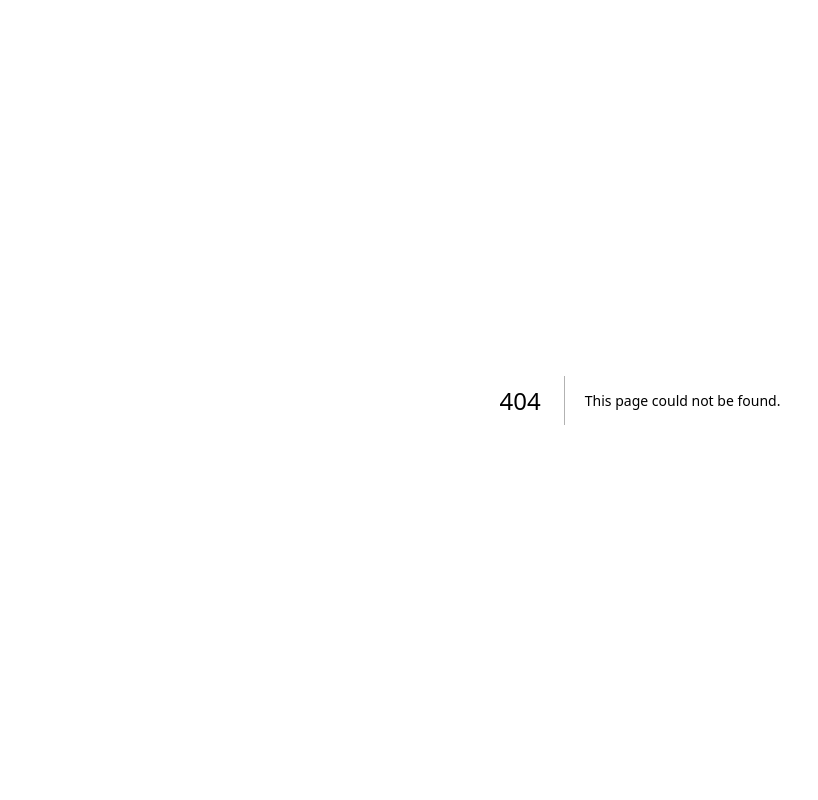
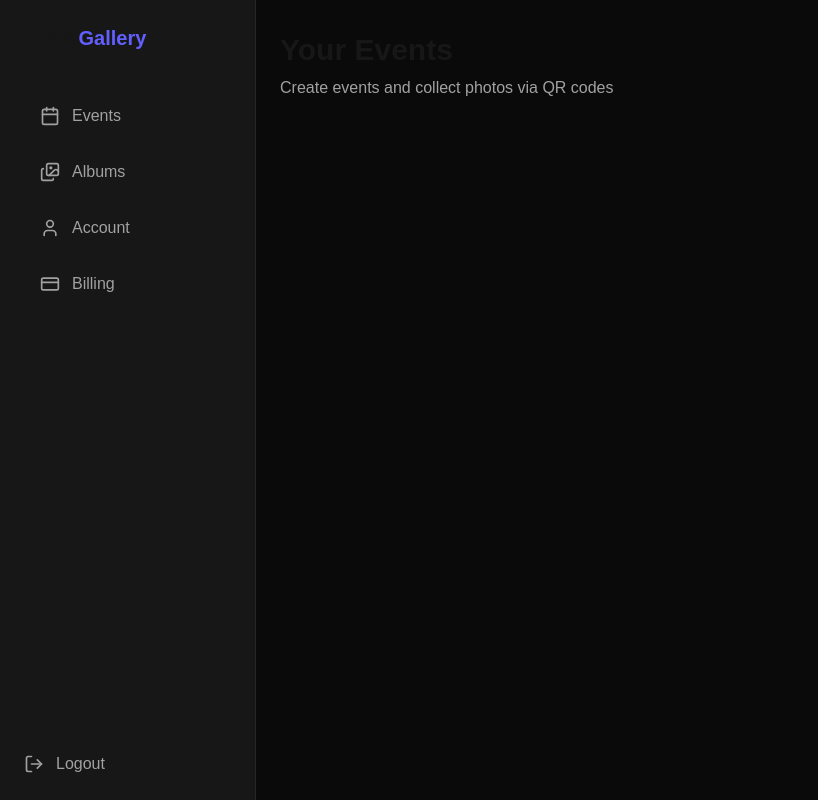
Before and after one commit to rutbirhanu/Photo_Collection_Platform, a Next.js app in the folder Frontend/photo_album/: page /dashboard in a window 1280 px wide. Before the commit this address had no page. Shown: the whole page, without its empty margins (0-818 px from the left). Built offline with nearby package versions, Linux system fonts and the light colour scheme.

Commit message:
Add album and event pages

```diff
--- a/Frontend/photo_album/src/app/dashboard/album/page.tsx
+++ b/Frontend/photo_album/src/app/dashboard/album/page.tsx
@@ -0,0 +1,73 @@
+"use client";
+
+import { useEffect, useState } from "react";
+import { ImageSquare, X } from "lucide-react";
+
+interface Photo {
+  id: string;
+  secureUrl: string;
+  cloudinaryId: string;
+}
+
+interface Album {
+  id: string;
+  name: string;
+  photos: Photo[];
+}
+
+export default function AlbumPage({ params }: { params: { albumId: string } }) {
+  const { albumId } = params;
+
+  const [album, setAlbum] = useState<Album | null>(null);
+  const [loading, setLoading] = useState(true);
+
+  useEffect(() => {
+    const fetchAlbum = async () => {
+      try {
+        const res = await fetch(`${process.env.NEXT_PUBLIC_API_URL}/albums/${albumId}`);
+        const data = await res.json();
+        setAlbum(data);
+      } catch (err) {
+        console.error(err);
+      } finally {
+        setLoading(false);
+      }
+    };
+
+    fetchAlbum();
+  }, [albumId]);
+
+  if (loading) return <p className="text-neutral-400 text-center">Loading...</p>;
+  if (!album) return <p className="text-neutral-400 text-center">Album not found</p>;
+
+  return (
+    <div className="min-h-screen bg-neutral-950 p-6">
+      <h1 className="text-2xl font-bold mb-4">{album.name}</h1>
+      {album.photos.length === 0 ? (
+        <p className="text-neutral-400">No photos uploaded yet.</p>
+      ) : (
+        <div className="grid sm:grid-cols-2 md:grid-cols-3 lg:grid-cols-4 gap-4">
+          {album.photos.map((photo) => (
+            <div
+              key={photo.id}
+              className="relative rounded-lg overflow-hidden group border border-neutral-800"
+            >
+              <img
+                src={photo.secureUrl}
+                alt="Uploaded"
+                className="w-full h-48 object-cover"
+              />
+              {/* Optional: remove button */}
+              <button
+                className="absolute top-1 right-1 bg-black/50 p-1 rounded-full opacity-0 group-hover:opacity-100 transition"
+                // onClick={() => handleDelete(photo.id)}
+              >
+                <X className="w-4 h-4 text-white" />
+              </button>
+            </div>
+          ))}
+        </div>
+      )}
+    </div>
+  );
+}
--- a/Frontend/photo_album/src/app/dashboard/event/page.tsx
+++ b/Frontend/photo_album/src/app/dashboard/event/page.tsx
@@ -0,0 +1,91 @@
+"use client";
+
+import { Plus, QrCode, Images, Calendar } from "lucide-react";
+
+const mockEvents = [
+  {
+    id: "1",
+    name: "John & Sarah Wedding",
+    date: "2025-06-12",
+    albums: [
+      { id: "a1", name: "Guest Uploads", photos: 124 },
+    ],
+  },
+  {
+    id: "2",
+    name: "Company Retreat",
+    date: "2025-08-03",
+    albums: [
+      { id: "a2", name: "Team Photos", photos: 78 },
+    ],
+  },
+];
+
+export default function DashboardPage() {
+  return (
+    <div className="min-h-screen bg-neutral-950 px-6 py-10">
+      {/* Header */}
+      <div className="flex items-center justify-between mb-10">
+        <div>
+          <h1 className="text-3xl font-bold">Your Events</h1>
+          <p className="text-neutral-400">
+            Create events and collect photos via QR codes
+          </p>
+        </div>
+
+        <a
+          href="/dashboard/events/new"
+          className="flex items-center gap-2 bg-indigo-500 hover:bg-indigo-600 px-5 py-3 rounded-lg font-medium transition"
+        >
+          <Plus className="w-5 h-5" />
+          Create Event
+        </a>
+      </div>
+
+      {/* Events */}
+      <div className="space-y-8 max-w-5xl">
+        {mockEvents.map((event) => (
+          <div
+            key={event.id}
+            className="bg-neutral-900 border border-neutral-800 rounded-2xl p-6"
+          >
+            {/* Event Header */}
+            <div className="flex items-center justify-between mb-4">
+              <div>
+                <h2 className="text-xl font-semibold">{event.name}</h2>
+                <div className="flex items-center gap-2 text-sm text-neutral-400">
+                  <Calendar className="w-4 h-4" />
+                  {event.date}
+                </div>
+              </div>
+
+              <button className="flex items-center gap-2 text-indigo-400 hover:underline">
+                <QrCode className="w-5 h-5" />
+                View QR
+              </button>
+            </div>
+
+            {/* Albums */}
+            <div className="grid sm:grid-cols-2 gap-4">
+              {event.albums.map((album) => (
+                <a
+                  key={album.id}
+                  href={`/dashboard/albums/${album.id}`}
+                  className="flex items-center justify-between bg-neutral-800 hover:bg-neutral-700 p-4 rounded-xl transition"
+                >
+                  <div className="flex items-center gap-3">
+                    <Images className="w-5 h-5 text-neutral-400" />
+                    <span className="font-medium">{album.name}</span>
+                  </div>
+                  <span className="text-sm text-neutral-400">
+                    {album.photos} photos
+                  </span>
+                </a>
+              ))}
+            </div>
+          </div>
+        ))}
+      </div>
+    </div>
+  );
+}
--- /dev/null
+++ b/Frontend/photo_album/src/app/dashboard/layout.tsx
@@ -0,0 +1,79 @@
+"use client";
+
+import { Calendar, Images, User, CreditCard, LogOut } from "lucide-react";
+import Link from "next/link";
+import { usePathname } from "next/navigation";
+
+const navItems = [
+  {
+    label: "Events",
+    href: "/dashboard/event",
+    icon: Calendar,
+  },
+  {
+    label: "Albums",
+    href: "/dashboard/album",
+    icon: Images,
+  },
+  {
+    label: "Account",
+    href: "/dashboard/account",
+    icon: User,
+  },
+  {
+    label: "Billing",
+    href: "/dashboard/billing",
+    icon: CreditCard,
+  },
+];
+
+export default function DashboardLayout({
+  children,
+}: {
+  children: React.ReactNode;
+}) {
+  const pathname = usePathname();
+
+  return (
+    <div className="flex min-h-screen bg-neutral-950">
+      {/* Sidebar */}
+      <aside className="w-64 border-r border-neutral-800 bg-neutral-900 p-6 hidden md:flex flex-col">
+        {/* Logo */}
+        <Link href="/" className="text-xl font-bold mb-10">
+          Event<span className="text-indigo-500">Gallery</span>
+        </Link>
+
+        {/* Navigation */}
+        <nav className="flex-1 space-y-2">
+          {navItems.map((item) => {
+            const active = pathname === item.href;
+
+            return (
+              <Link
+                key={item.href}
+                href={item.href}
+                className={`flex items-center gap-3 px-4 py-3 rounded-lg transition ${
+                  active
+                    ? "bg-indigo-500 text-white"
+                    : "text-neutral-400 hover:bg-neutral-800 hover:text-white"
+                }`}
+              >
+                <item.icon className="w-5 h-5" />
+                {item.label}
+              </Link>
+            );
+          })}
+        </nav>
+
+        {/* Logout */}
+        <button className="flex items-center gap-3 text-neutral-400 hover:text-white transition mt-6">
+          <LogOut className="w-5 h-5" />
+          Logout
+        </button>
+      </aside>
+
+      {/* Main Content */}
+      <main className="flex-1 px-6 py-8">{children}</main>
+    </div>
+  );
+}
--- /dev/null
+++ b/Frontend/photo_album/src/app/dashboard/page.tsx
@@ -0,0 +1,12 @@
+export default function DashboardPage() {
+  return (
+    <>
+      <h1 className="text-3xl font-bold mb-2">Your Events</h1>
+      <p className="text-neutral-400 mb-8">
+        Create events and collect photos via QR codes
+      </p>
+
+      {/* Events list stays the same */}
+    </>
+  );
+}
```
